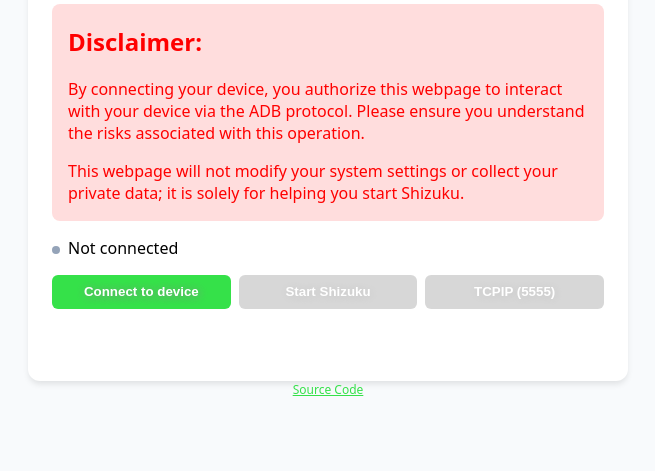
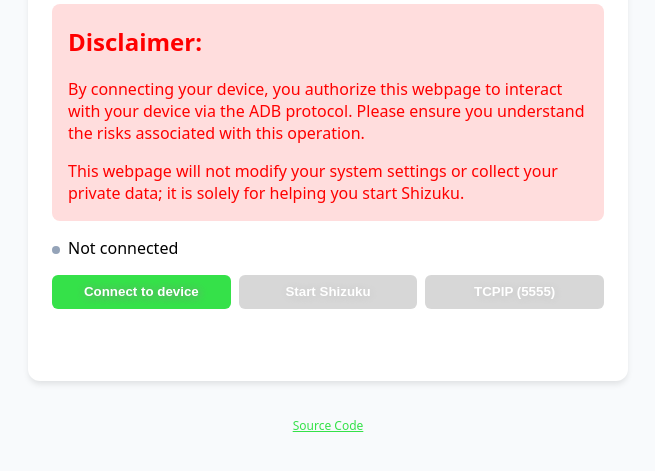
Before and after one commit to APKZCOM/shizuku-starter, a plain HTML site: page index.html in a window 1280 px wide. Shown: the part 113-584 px from the top of the page, without its empty margins (312-967 px from the left). Drawn offline with Linux system fonts and the light colour scheme.

Commit message:
Deploying to gh-pages from @ APKZCOM/shizuku-starter@ab9f0954c6a87507b1a6e4c147a6e8c115365bf8 🚀

```diff
--- a/index.html
+++ b/index.html
@@ -36,7 +36,7 @@
 code {outline: 1px dotted currentColor; padding-inline: 4px;}
 a {color: var(--primary);}
 
-#ft {text-align: center; font-size: 12px; }
+#ft {margin: 2em auto; padding: 1em; text-align: center; font-size: 12px; }
 </style>
   <script type="module" crossorigin src="/shizuku-starter/assets/index-B07E3apw.js"></script>
 </head>
```
